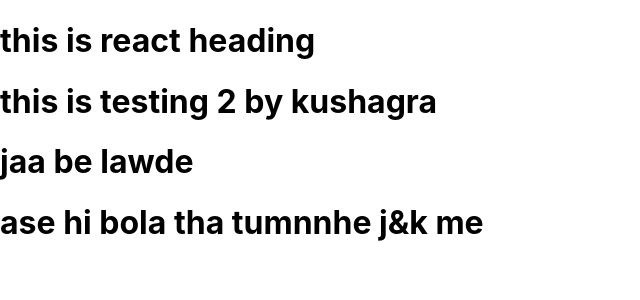
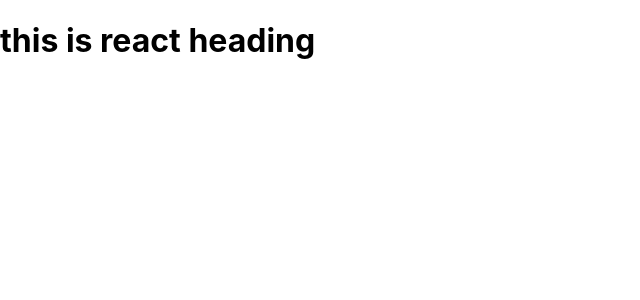
Before and after one commit to UtJha/youvidha_web, a React (Create React App) app: page / in a window 1280 px wide. Shown: the top 300 px of the page, without its empty margins (0-640 px from the left). Built offline with nearby package versions, Linux system fonts and the light colour scheme.

Commit message:
testing complete

```diff
--- a/src/App.js
+++ b/src/App.js
@@ -4,9 +4,7 @@ function App() {
   return (
     <>
     <h1>this is react heading</h1>
-    <h1>this is testing 2 by kushagra</h1>
-    <h1>jaa be lawde</h1>
-    <h1>ase hi bola tha tumnnhe j&k me</h1>
+
     </>
   );
 }
```
